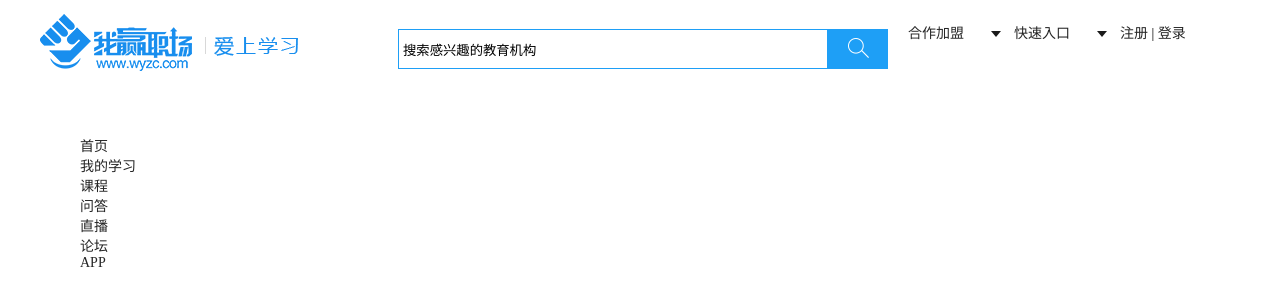
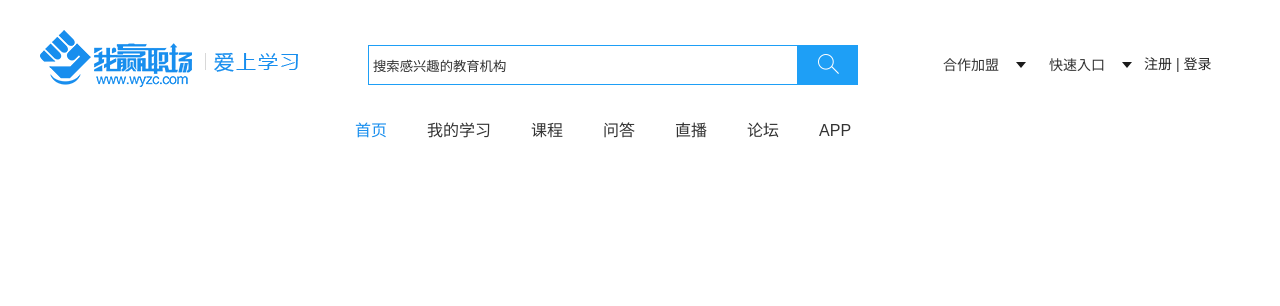
Before and after one commit to jarvisjester/wyzcCopy, a plain HTML site: page index.html in a window 1280 px wide. Drawn offline with Linux system fonts and the light colour scheme.

Commit message:
公司反法西斯放后第一天上班

```diff
--- a/src/css/base.css
+++ b/src/css/base.css
@@ -7,8 +7,15 @@ body{ margin:0px;  font-family: "microsoft yahei"; font-size: 14px; }
     .search-wrap input{width:420px; margin:0px auto;}
 }
 /*base*/
-.clearfix:after{ display: block; content: "."; visibility: hidden; zoom:1; clear: both;}
+body, div, span, a, img, iframe, form, h1, h2, h3, h4, h5, h6, ul, ol, li, dl, dt, dd, em, var, strong, input, p, textarea, select, option, table, tr, td, button {
+    margin: 0;
+    padding: 0;
+    color: #333;
+    font-family: Arial,"microsoft yahei","Arial";
+}
+.clearfix:after{ display: block; height: 0px; content: "."; visibility: hidden; zoom:1; clear: both;}
 a{ text-decoration: none; color:#252525;}
+ul{margin:0px;}
 ul li{ list-style: none;}
 .ul-fl li{ float: left;}
 .left{  float: left!important;}
@@ -16,15 +23,22 @@ ul li{ list-style: none;}
 .icon{  }
 .header{height:80px; width:100%; margin-top:10px;}
 .head-top{ }
+.n-header-top {  height: 60px;  padding: 20px 0 15px;  }
 .head-top .search-wrap{ height:38px; border:1px solid #1e9ff6; overflow:hidden;}
-.search-box{ padding:15px 10px 0px 0px; margin-left: 100px;}
+.search-box{ padding:15px 10px 0px 0px; margin-left: 70px;}
 .search-wrap input{ float:left; height:20px;padding:9px 4px; background:none ; border:none; outline:none;}
 .search-wrap a{ float:right; height: 38px; width: 60px; background: url("../image/icon/n-icon.png") 7px -5px no-repeat #1e9ff6;}
-.head-top ul li{ width: 96px;}
+.head-top .ul-fl{padding-top: 14px; float: right;}
+.head-top ul li{ width: 96px; z-index: 100;}
 .head-top ul li.quick-nav{ padding-left:10px; position: relative;}
-.quick-nav .popupdown{  position:  absolute; width: 260px; top: 40px; right:0px; border:1px solid #1e9ff6; box-shadow: 0 2px 6px 3px rgba(0, 0, 0, 0.2), 0 2px 4px rgba(0,0,0,0.15); z-index: 10;}
-.head-top ul li.quick-nav span{ width:76px; height:40px;display: block; float: left; padding-right: 20px; line-height: 40px;
-    background: url("../image/icon/bg-q-arrow.png") right -137px no-repeat; transition: all 0.2s ease;}
-.head-top ul li.quick-nav span:hover{ background-position: right -92px;}
-.head-top ul li.quick-nav:hover{border:1px solid #1e9ff6;}
+.quick-nav .popupdown{  position:  absolute; width: 260px; top: 40px; right:-2px; border:1px solid #1e9ff6; box-shadow: 0 2px 6px 3px rgba(0, 0, 0, 0.2), 0 2px 4px rgba(0,0,0,0.15); z-index: 10; background-color: #fff; padding:10px 0px;}
+.popupdown dl{}
+.popupdown a{ display: block; width: 100px; margin-left: 30px; float: left; line-height: 24px;}
+.head-top ul li.quick-nav span{ width:76px; height:40px;display: block; float: left; padding-right: 20px; line-height: 40px; text-align: center;
+    background: url("../image/icon/bg-q-arrow.png") right -137px no-repeat; transition: all 0.2s ease; border:1px solid #fff; z-index: 15; background-color:#fff; position: relative;}
+.head-top ul li.quick-nav.active span{ background-position: right -92px; border:1px solid #1e9ff6; border-bottom: none; z-index: 13;}
 .head-top ul li.gate-nav{ line-height: 40px; padding-left: 10px;}
+.nav-main ul{ padding-left: 275px;}
+.nav-main ul li{  float: left; height: 52px; line-height: 52px;padding-left: 40px;}
+.nav-main ul li a{ color:#333; font-size: 16px;}
+    .nav-main ul li.active a{ color:#188eee;}
```
